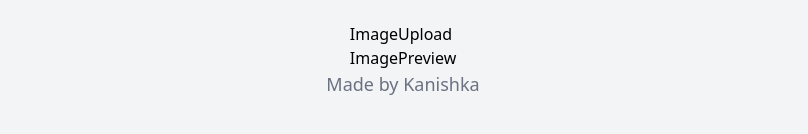
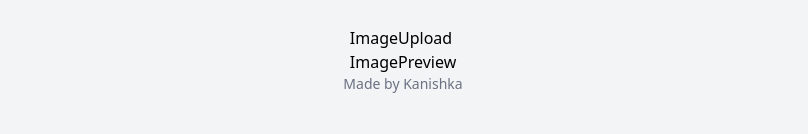
Before and after one commit to kanishkadz/Enhance-AI, a React (Vite) app: page / in a window 1280 px wide. Shown: the part 398-532 px from the top of the page, without its empty margins (237-1045 px from the left). Built offline with nearby package versions, Linux system fonts and the light colour scheme.

Commit message:
Update App.jsx

```diff
--- a/src/App.jsx
+++ b/src/App.jsx
@@ -11,7 +11,7 @@ function App() {
 
         <Home />
 
-        <div className="text-lg text-gray-500">
+        <div className="text-sm text-gray-500">
           Made by Kanishka
         </div>
       </div>
```
